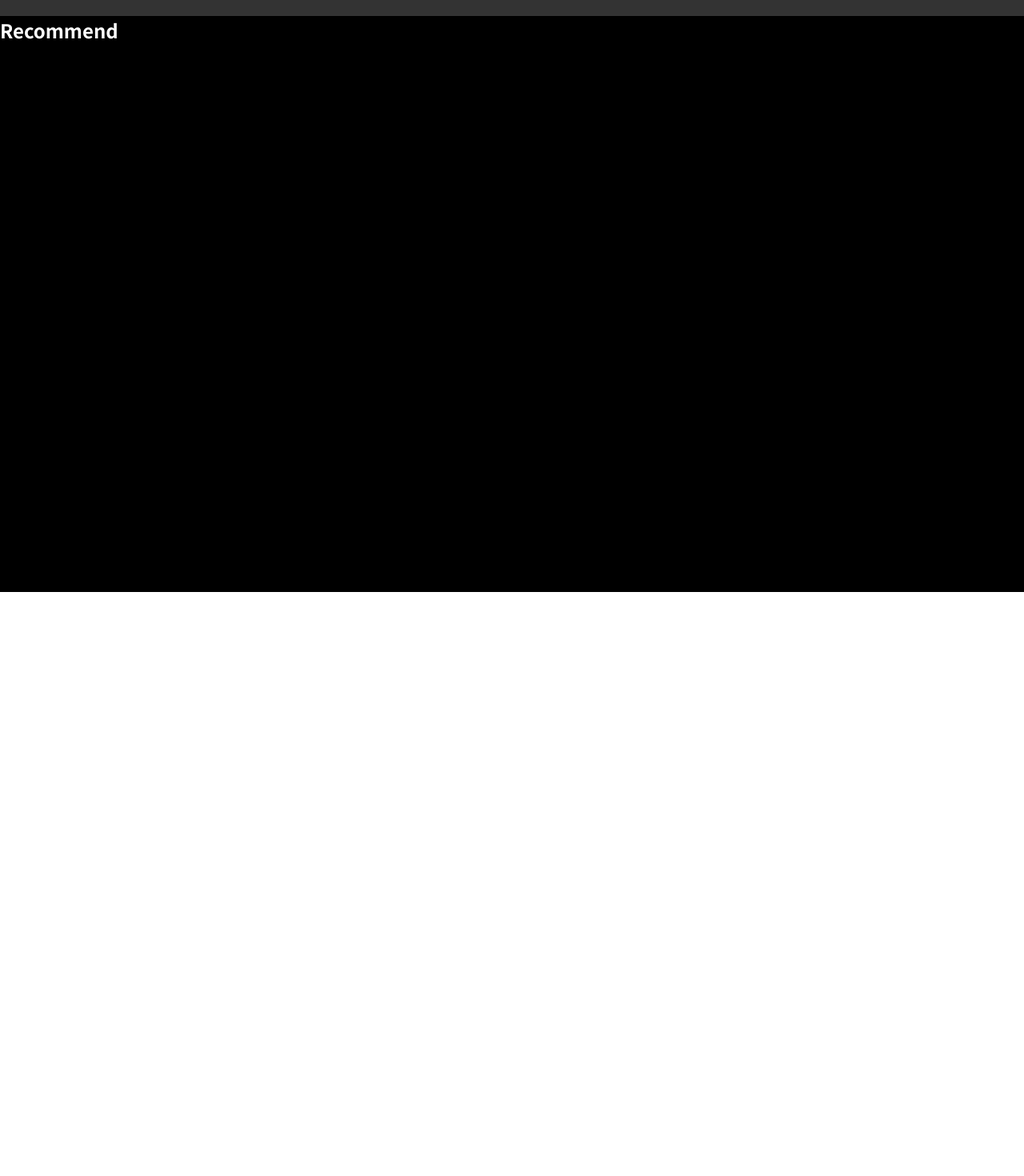
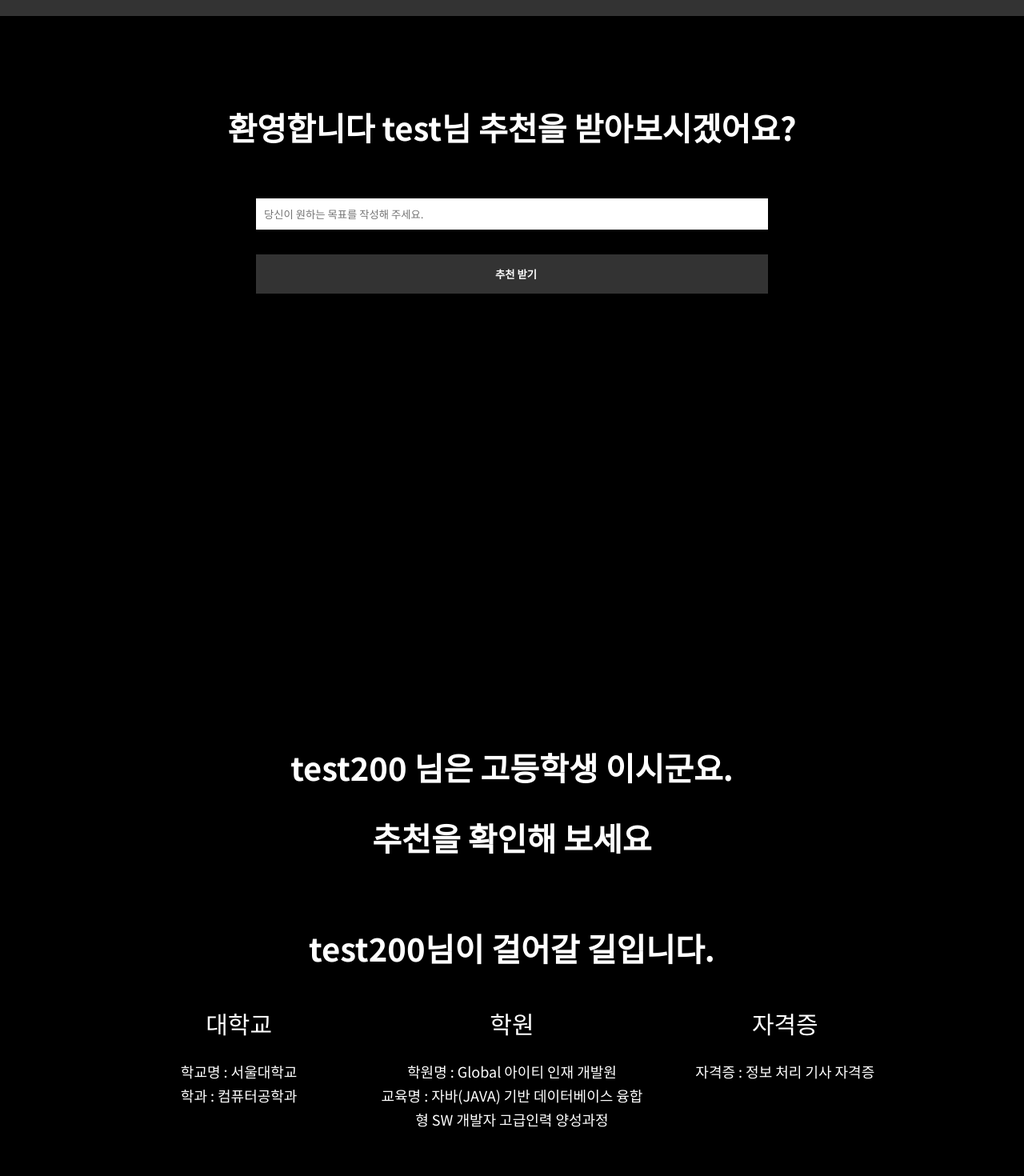
Before and after one commit to florence1920/Burnon, a Vue app in the folder front/: page /reco in a window 1280 px wide. Shown: the part 60-1530 px from the top of the page at 80% size. Before the commit the page ends 800 px from the top, so only its background shows below. Built offline with nearby package versions, Linux system fonts and the light colour scheme.

Commit message:
추천 페이지 TEST

```diff
--- a/front/src/App.vue
+++ b/front/src/App.vue
@@ -14,7 +14,7 @@ export default {
 <style>
   @import url('https://fonts.googleapis.com/css2?family=Noto+Sans+KR:wght@100;300;400;500;700;900&family=Roboto:ital,wght@0,100;0,300;0,400;0,500;0,700;0,900;1,100;1,300;1,400;1,500;1,700;1,900&display=swap');
   *, a, div, p, ul, li, section, body, input {color:#fff; font-family: 'Noto Sans KR', sans-serif; list-style: none; text-decoration: none; margin: 0; padding: 0; box-sizing: border-box; border: none;}
-  .viewWrap {overflow: hidden; width: 100%; height: 100vh; background: #000; padding: 80px 0 0; position: relative; z-index: 1;}
+  .viewWrap {overflow: hidden; width: 100%; min-height: 100vh; background: #000; padding: 80px 0 0; position: relative; z-index: 1;}
   .viewWrap .desc {color:rgba(255,255,255,.15); font-size:40px; font-weight: 600;}
   input {color: #000;}
 </style>
--- /dev/null
+++ b/front/src/components/recommend/RecoForm.vue
@@ -0,0 +1,35 @@
+<template>
+    <div class="viewWrap">
+        <p class="head">환영합니다 test님 추천을 받아보시겠어요?</p>
+        <div class="recoWrap">
+            <form action=""></form>
+            <div class="goal">
+                <input type="text" placeholder="당신이 원하는 목표를 작성해 주세요.">
+                <input type="submit" value="추천 받기" class="btn" />
+            </div>
+
+            <!-- <div class="age">
+                <input type="text" placeholder="당신의 나이를 작성해주세요.">
+                <input type="submit" value="추천 받기" class="btn" />
+            </div> -->
+            <!-- 추천 받기를 누르면 RecoSumForm으로 넘어가서 결과 값 보여주기 -->
+        </div>
+
+    </div>
+</template>
+
+<script>
+export default {
+
+}
+</script>
+
+<style scoped>
+
+.head {font-size: 40px; font-weight: 600; text-align: center; margin: 30px 0;}
+
+.recoWrap {width: 50%; margin: 0 auto;}
+.recoWrap input {width: 100%; height: 40px; margin: 30px 0 0 0; border-bottom: 1px solid #000;  text-indent: 10px;}
+.recoWrap .btn {width: 100%; height: 50px; background-color: #333; color: #fff; font-weight: 600;}
+.recoWrap .btn:hover {cursor: pointer;}
+</style>
--- /dev/null
+++ b/front/src/components/recommend/RecoResultForm.vue
@@ -0,0 +1,49 @@
+<template>
+    <div class="viewWrap">
+        <p class="head"><span>test200 </span>님은 <span>고등학생 </span> 이시군요.</p>
+        <p class="head">추천을 확인해 보세요</p>
+        <ul class="recoWrap">
+            <p class="sub">test200님이 걸어갈 길입니다.</p>
+            <li>
+                <p class="tit">대학교</p>
+                <div class="university">
+                    <p>학교명 : 서울대학교</p>
+                    <p>학과 : 컴퓨터공학과</p>
+                </div>
+            </li>
+            <li>
+                <p class="tit">학원</p>
+                <div class="academy">
+                    <p>학원명 : Global 아이티 인재 개발원</p>
+                    <p>교육명 : 자바(JAVA) 기반 데이터베이스 융합형 SW 개발자 고급인력 양성과정</p>
+                </div>
+            </li>
+            <li>
+                <p class="tit">자격증</p>
+                <div class="certificate">
+                    <p>자격증 : 정보 처리 기사 자격증</p>
+                </div>
+            </li>
+        </ul>
+        <p class="sub">이대로 걸어가세요. 할 수 있습니다</p>
+    </div>
+</template>
+
+<script>
+export default {
+
+}
+</script>
+
+<style scoped>
+.head {font-size: 40px; font-weight: 600; text-align: center; margin: 30px 0;}
+
+.recoWrap {overflow: hidden; width: 80%; margin: 0 auto;}
+.sub {font-size: 40px; font-weight: 600; text-align: center; margin: 50px 0;}
+
+.recoWrap li {float: left; width: 33.33%; text-align: center; line-height: 30px;}
+.recoWrap li:last-child {width: 33.34%;}
+.recoWrap li p {font-size: 18px;}
+.recoWrap li .tit {font-size: 30px; margin: 0 0 30px 0;}
+
+</style>
--- a/front/src/components/user/LoginForm.vue
+++ b/front/src/components/user/LoginForm.vue
@@ -53,7 +53,7 @@ export default {
     .loginWrap {width: 600px; margin: 0 auto;}
     .loginWrap .login li input {width: 100%; height: 40px; margin: 30px 0 0 0; border-bottom: 1px solid #000; text-indent: 10px;}
 
-    .loginWrap .btn {width: 100%; height: 50px; background-color: rgb(255, 140, 0); font-weight: 600; margin: 20px 0;}
+    .loginWrap .btn {width: 100%; height: 50px; background-color: #333; color: #fff; font-weight: 600; margin: 20px 0;}
     .loginWrap .btn:hover {cursor: pointer;}
 
     .loginWrap .search {overflow: hidden;}
--- a/front/src/components/user/SignupForm.vue
+++ b/front/src/components/user/SignupForm.vue
@@ -79,7 +79,7 @@ export default {
 .infoWrap .info li .tit {font-size: 18px; font-weight: 600; margin: 0 0 20px 0;}
 .infoWrap .info li input {width: 100%; height: 40px; text-indent: 5px;  border: 1px solid #000; margin: 0 0 20px 0;}
 
-.infoWrap .btnWrap .btn {width: 100%; height: 60px; background-color: rgb(255, 140, 0); color: #fff; margin: 30px 0;}
+.infoWrap .btnWrap .btn {width: 100%; height: 60px; background-color: #333; color: #fff; margin: 30px 0;}
 
 
 </style>
--- a/front/src/views/recommend/RecoView.vue
+++ b/front/src/views/recommend/RecoView.vue
@@ -1,11 +1,18 @@
 <template>
     <div class="viewWrap">
-        <h2>Recommend</h2>
+        <reco-form></reco-form>
+        <reco-result-form></reco-result-form>
     </div>
 </template>
 
 <script>
+import RecoForm from '@/components/recommend/RecoForm.vue'
+import RecoResultForm from '@/components/recommend/RecoResultForm.vue'
 export default {
+    components: {
+        RecoForm,
+        RecoResultForm,
+    },
 
 }
 </script>
```
